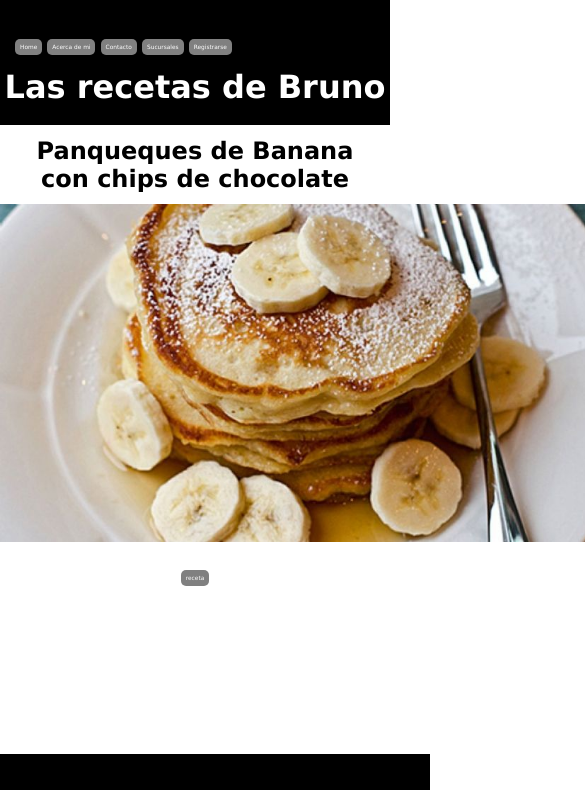
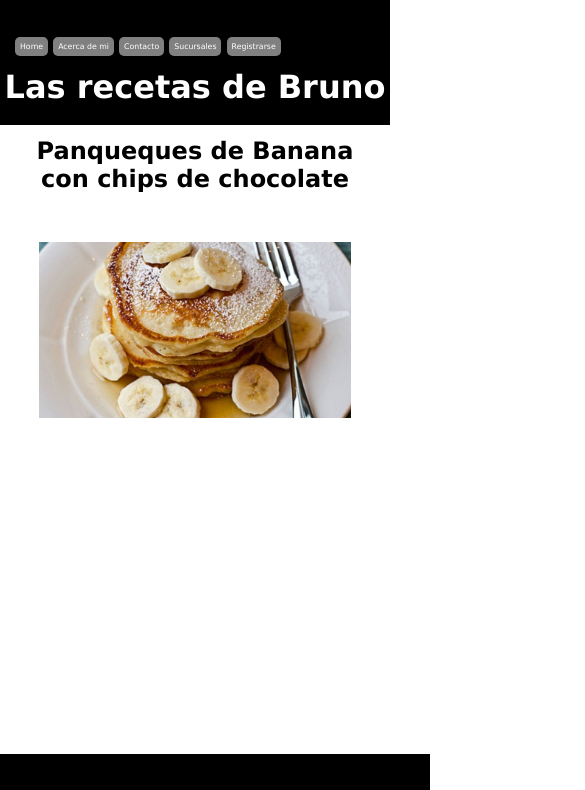
Before and after one commit to sdiazemail/CAC-Phyton-fullstack.github.io, a plain HTML site: page index.html in a window 390 px wide. Shown: the top 790 px of the page, 585 px wide, since content can reach past the window. Drawn offline with Linux system fonts and the light colour scheme.

Commit message:
correct mobile

```diff
--- a/CSS/main.css
+++ b/CSS/main.css
@@ -35,9 +35,6 @@ nav a:hover{
     to {background-color: rgb(73, 60, 60);}
 }
 
-a:hover{
-    background-color: blue
-}
 footer{
     background-color: black;
     color: white;
@@ -189,5 +186,7 @@ menu{
 }
 @media only screen and (max-width: 800px){
  .center{width: 500px;}
- .nav{font-size: 1.5vw;}
+ .nav{font-size: 2vw;}
+ img{width: 80%;}
+
 }
--- a/index.html
+++ b/index.html
@@ -22,9 +22,9 @@
     </header>
     <menu>
         <h2>Panqueques de Banana con chips de chocolate</h2>
-        <img src="Imagenes/panqueques.jpeg" alt="Foto de panqueque de banana" width="600">
+
         <br><br>
-        <a href="panquequesdebanana.html" class="nav">receta</a>
+        <a href="panquequesdebanana.html"><img src="Imagenes/panqueques.jpeg" alt="Foto de panqueque de banana" width="600"></a>
         <br>
     </menu>
     <footer>
```
